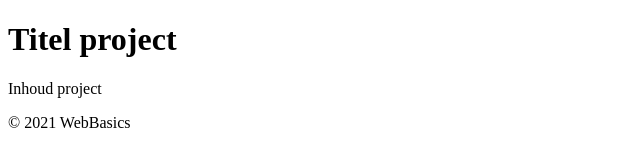
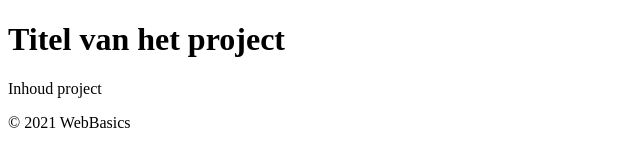
Before and after one commit to webBasics/template, a plain HTML site: page index.html in a window 1280 px wide. Shown: the whole page, without its empty margins (0-640 px from the left). Drawn offline with Linux system fonts and the light colour scheme.

Commit message:
titel changes

```diff
--- a/index.html
+++ b/index.html
@@ -10,7 +10,7 @@
 </head>
 <body>
     <header>
-        <h1>Titel project</h1>
+        <h1>Titel van het project</h1>
     </header>
     <main>
         <p>Inhoud project</p>
```
